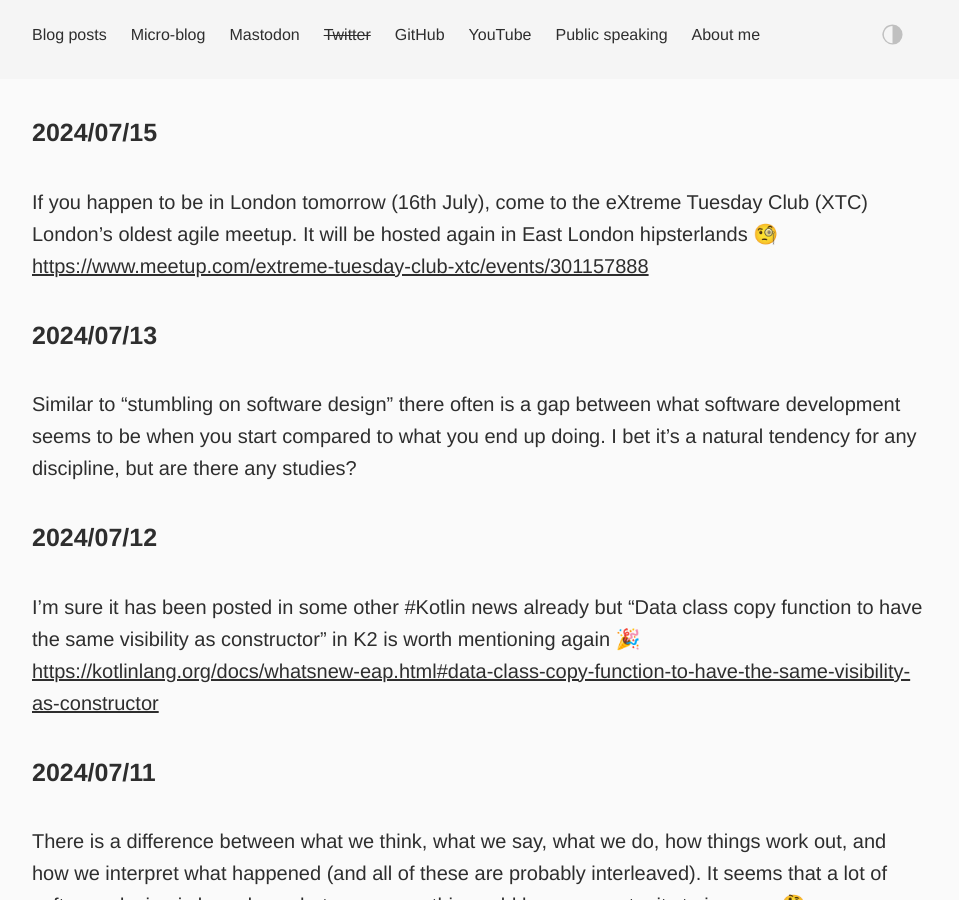
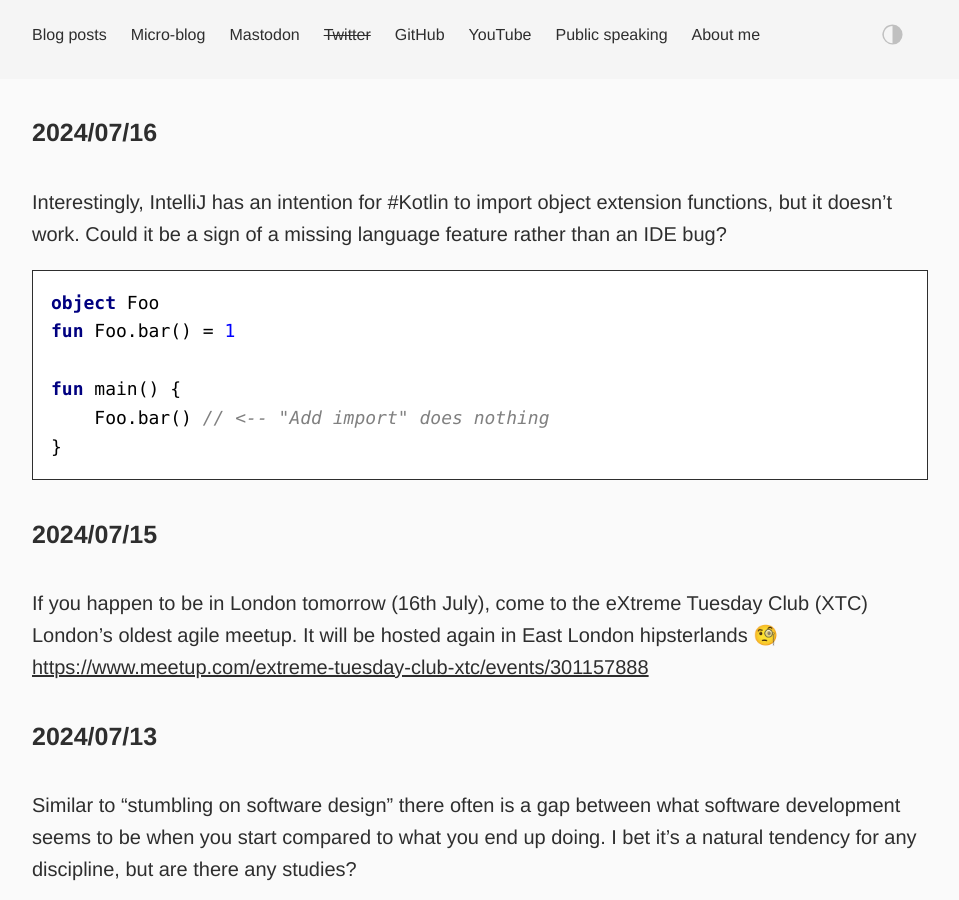
Before and after one commit to dkandalov/dkandalov.github.io, a Jekyll site: the page built from micro-blog.md, in a window 1280 px wide and 900 px high. Shown: the whole window, without its empty margins (160-1119 px from the left). Built offline with Jekyll 4.4.1, drawn with Linux system fonts in a browser that asks for light colours.

Commit message:
updated micro-blog

```diff
--- a/micro-blog.md
+++ b/micro-blog.md
@@ -2,6 +2,18 @@
 layout: post
 permalink: /micro-blog/
 ---
+
+#### 2024/07/16
+Interestingly, IntelliJ has an intention for #Kotlin to import object extension functions, but it doesn't work. Could it be a sign of a missing language feature rather than an IDE bug?
+
+<kotlin>
+object Foo
+fun Foo.bar() = 1
+
+fun main() {
+    Foo.bar() // <-- "Add import" does nothing
+}
+</kotlin>
 
 #### 2024/07/15
 If you happen to be in London tomorrow (16th July), come to the eXtreme Tuesday Club (XTC) London's oldest agile meetup. It will be hosted again in East London hipsterlands 🧐 <https://www.meetup.com/extreme-tuesday-club-xtc/events/301157888>
```
